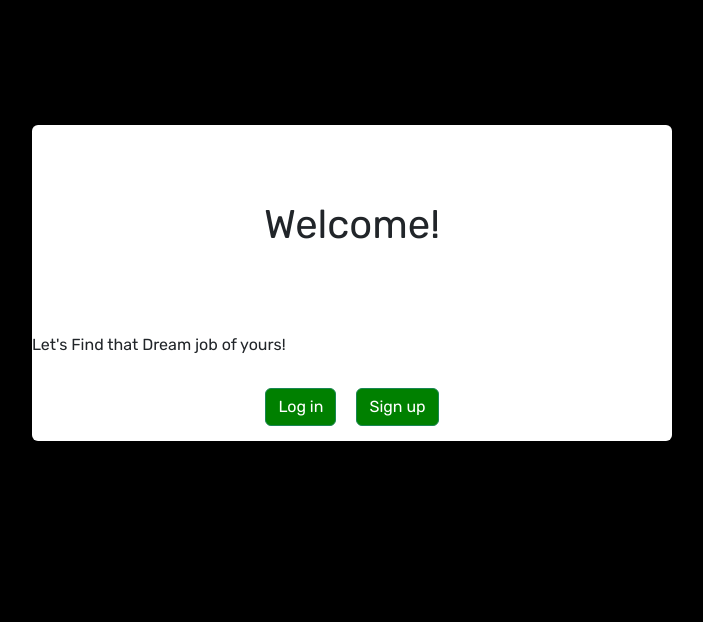
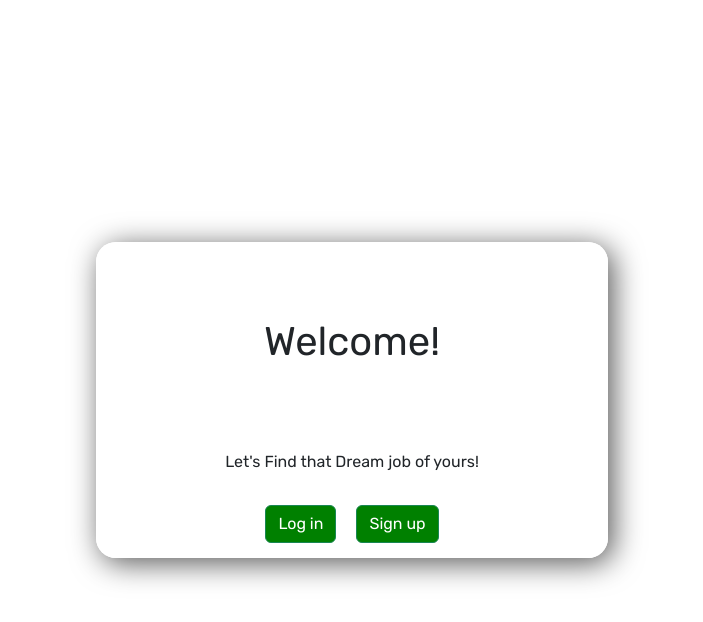
Before and after one commit to Group4-finalPoject/project_job_board, a React (Create React App) app in the folder client/: page / in a window 1280 px wide. Shown: the top 622 px of the page, without its empty margins (288-991 px from the left). Built offline with nearby package versions, Linux system fonts and the light colour scheme; the HTML template or start-up script is replaced by a standard one.

Commit message:
fixed styling issues

```diff
--- a/client/src/components/Home/Navbar/Navigation.js
+++ b/client/src/components/Home/Navbar/Navigation.js
@@ -2,6 +2,7 @@
 import Nav from 'react-bootstrap/Nav';
 import Navbar from 'react-bootstrap/Navbar';
 import NavDropdown from 'react-bootstrap/NavDropdown';
+import styles from './navbar.css'
 
 function Navigation() {
   return (
--- /dev/null
+++ b/client/src/components/Home/Navbar/navbar.css
@@ -0,0 +1,3 @@
+/* body{
+    background-color: aliceblue;
+} */
--- a/client/src/components/forms/loginForm.js
+++ b/client/src/components/forms/loginForm.js
@@ -21,7 +21,7 @@
 
   return (
 
-    <div>
+    <div className='test'>
      <Form>
         <Form.Group className="mb-3" controlId="formBasicEmail">
           <Form.Label>Email address</Form.Label>
--- a/client/src/components/forms/signUpForm.js
+++ b/client/src/components/forms/signUpForm.js
@@ -14,7 +14,7 @@
   }
 
   return (
-    <Form>
+    <Form className=''>
       <Form.Group className="mb-3" controlId="formBasicEmail">
         <Form.Label>Email address</Form.Label>
         <Form.Control type="email" placeholder="Enter email" />
--- a/client/src/components/logIn.js
+++ b/client/src/components/logIn.js
@@ -10,8 +10,8 @@
 
   return (
     <>
-      <div className=''>
-        <Card>
+      <div className='loginCardBody'>
+        <Card className='loginCardStyles'>
           <h1 className='mainCard2'>
               Log in!
           </h1>
--- a/client/src/components/logOrSignUp.js
+++ b/client/src/components/logOrSignUp.js
@@ -18,15 +18,15 @@
 
 
   return (
-    <>
+    < >
       <div className='backgroundBody'>
 
         {showLogin ?
         (<LogIn onClose={() => setShowLogin(false)}/>) :
         showSignup ?
         (<SignUp onClose={() => setShowSignup(false)}/>) :
-        (<div className=''>
-          <Card>
+        (<div className='welcomeCard'>
+          <Card className='welcomeCardStyle'>
             <h1 className='mainCard1'>
                 Welcome!
             </h1>
--- a/client/src/components/signup.js
+++ b/client/src/components/signup.js
@@ -11,8 +11,8 @@
 
   return (
     <>
-      <div className=''>
-        <Card>
+      <div className='signupCardBody'>
+        <Card className='signupCardStyles'>
           <h1 className='mainCard2'>
               Sign up!
           </h1>
--- a/client/src/index.css
+++ b/client/src/index.css
@@ -1,19 +1,45 @@
 html{
     background-color: black;
+}
+#root{
+height: 100vh;
+width: 100%;
+}
+.backgroundBody{
+  height: 100vh;
+  width: 100%;
+  display: flex;
+  justify-content: center;
+  align-items: center;
 }
  body {
   font-family: 'Rubik', sans-serif;
   height: 100vh;
   border: none;
-  background-color: black;
+  /* background-color: black; */
   display: flex;
   align-items: center;
   justify-content: center;
 }
-#root{
-  width:50%;
-  height: 550px;
+
+/* WELCOME,LOGIN, SIGNUP SCREEN STYLES */
+.welcomeCard, .loginCardBody, .signupCardBody{
+width: 40%;
+box-shadow:  5px 5px 30px rgb(86, 86, 86);
+background: none;
+border-radius: 20px;
+
+
+
 }
+.welcomeCardStyle, .loginCardStyles, .signupCardStyles{
+  display: flex;
+  align-items: center;
+  border-radius: 20px;
+
+}
+
+/*  */
 h6 {
   font-family: 'Rubik Mono One', sans-serif;
 }
@@ -21,10 +47,7 @@
   font-weight: 300;
   font-style: italic;
 }
-.backgroundBody{
-  height: 50%;
-  width: 100%;
-}
+
 .card{
 border:none;
 }
```
